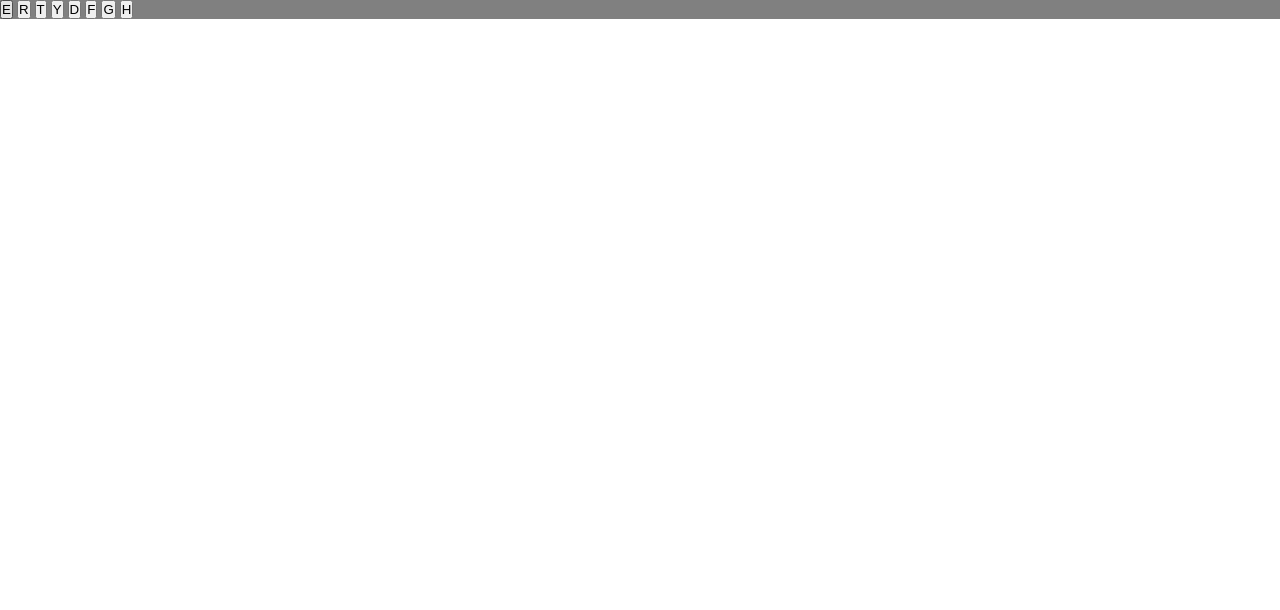
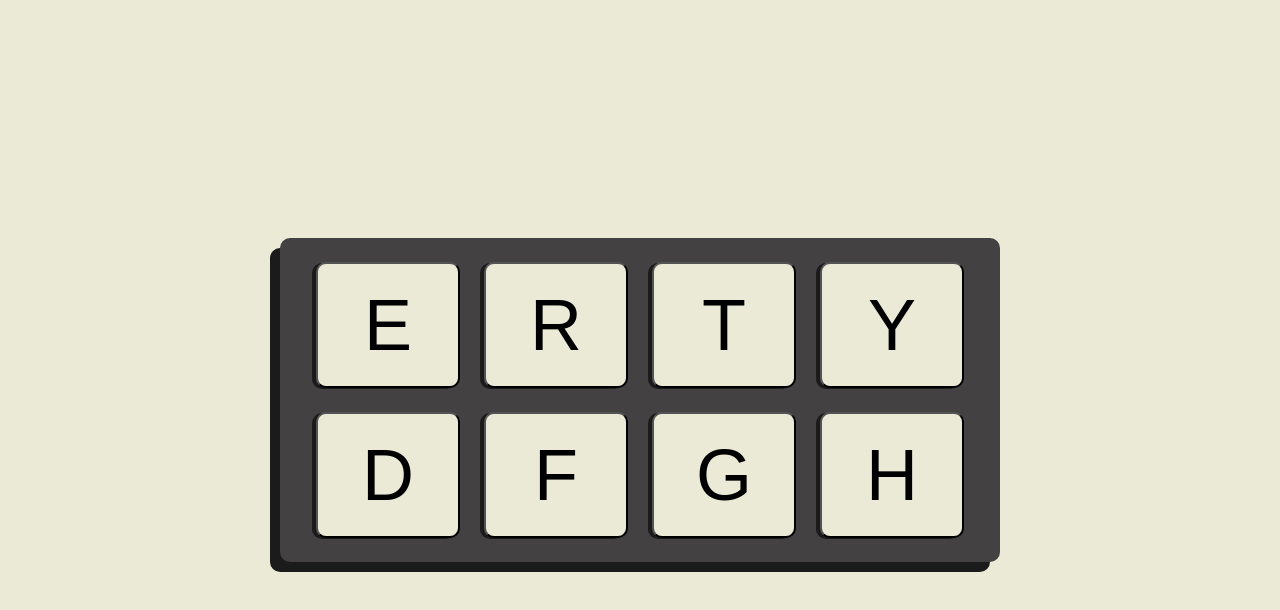
Before and after one commit to vzbel/drum-machine, a plain HTML site: page index.html in a window 1280 px wide. Drawn offline with Linux system fonts and the light colour scheme.

Commit message:
Implement basic layout

```diff
--- a/styles.css
+++ b/styles.css
@@ -1,3 +1,10 @@
+:root{
+    /* Useful colors */
+    --black-color: rgb(28, 27, 27);
+    --dark-color: rgb(67, 65, 65);
+    --beige-color: rgb(235, 234, 215);
+}
+
 *{
     /* Initialize sizing, margin, and padding. */
     box-sizing: border-box;
@@ -5,7 +12,71 @@
     padding: 0;
 }
 
+html{
+    /* Root element sizing */
+    font-size: 24px;
+}
+
+body{
+    /* Display content on center */
+    display: flex;
+    align-items: center;
+    height: 100vh;
+
+    /* Main Font */
+    font-family: Helvetica, sans-serif;
+
+    /* Background color */
+    background-color: var(--beige-color);
+}
+
+/* Drum machine container */
 .drum-machine{
+    /* Flex container */
+    display: flex;
+    /* Wrap elements that overflow the container */
+    flex-wrap: wrap;
+    /* Gap between child elements */
+    gap: 1rem;
+    /* Justify content horizontally */
+    justify-content: center;
+
+    /* Width */
+    width: 30rem;
+
+    /* Center horizontally */
+    margin: 0 auto;
+    /* Border style */
+    border-radius: 10px;
+    /* Box shadow */
+    box-shadow: -10px 10px var(--black-color);
+
+    /* Padding */
+    padding: 1rem;
+
+
     /* Drum machine color */
-    background-color: grey;
+    background-color: var(--dark-color);
 }
+
+/* Drum machine buttons */
+.drum-pad{
+    /* Flex sizing */
+    flex: 1 0 calc(25% - 1rem);
+    max-width: calc(25% - 1rem);
+
+    /* Border style */
+    border-radius: 10px;
+
+    /* Box shadow */
+    box-shadow: -4px 1px var(--black-color);
+
+    /* Padding */
+    padding: 20px 30px;
+
+    /* Font size */
+    font-size: 3rem;
+
+    /* Drum button color */
+    background-color: var(--beige-color);
+}
```
